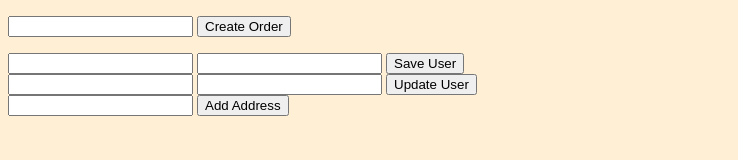
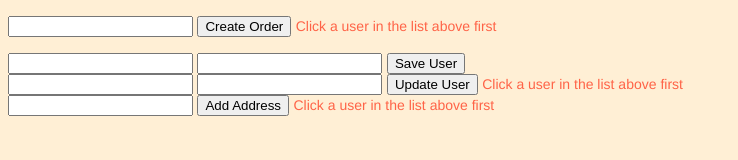
Before and after one commit to toadums/learn_sequelize, a website: page site/index.html in a window 1280 px wide. Shown: the whole page, without its empty margins (0-738 px from the left). Drawn offline with nearby package versions, Linux system fonts and the light colour scheme; no server answers.

Commit message:
change font, add hint

```diff
--- a/site/app.js
+++ b/site/app.js
@@ -58,7 +58,6 @@ $(function(){
       lastName: this.lastName.value
     };
 
-
     $.ajax({
       url: "user/" + this.userId.value,
       type: "PUT",
--- a/site/index.html
+++ b/site/index.html
@@ -10,6 +10,7 @@
     <style>
       body {
         background-color: papayawhip;
+        font-family: "Helvetica";
       }
       #users li {
         cursor: pointer;
@@ -18,6 +19,10 @@
       }
       .selected span {
         background-color: tomato;
+      }
+      .msg {
+        font-size: 14px;
+        color: tomato;
       }
 
     </style>
@@ -29,6 +34,7 @@
       <input type="text" name="total" />
       <input type="text" name="userId" class="user-id" style="display:none;">
       <input type="submit" value="Create Order" />
+      <span class="msg"> Click a user in the list above first </span>
     </form>
     <ul id="users">
     </ul>
@@ -44,12 +50,14 @@
       <input type="text" name="lastName" />
       <input type="text" name="userId" class="user-id" style="display:none;">
       <input type="submit" value="Update User" />
+      <span class="msg">Click a user in the list above first</span>
     </form>
 
     <form action="address" method="POST" id="address-form">
       <input type="text" name="address1" />
       <input type="text" name="userId" class="user-id" style="display:none;">
       <input type="submit" value="Add Address" />
+      <span class="msg">Click a user in the list above first</span>
     </form>
   </body>
 </html>
```
